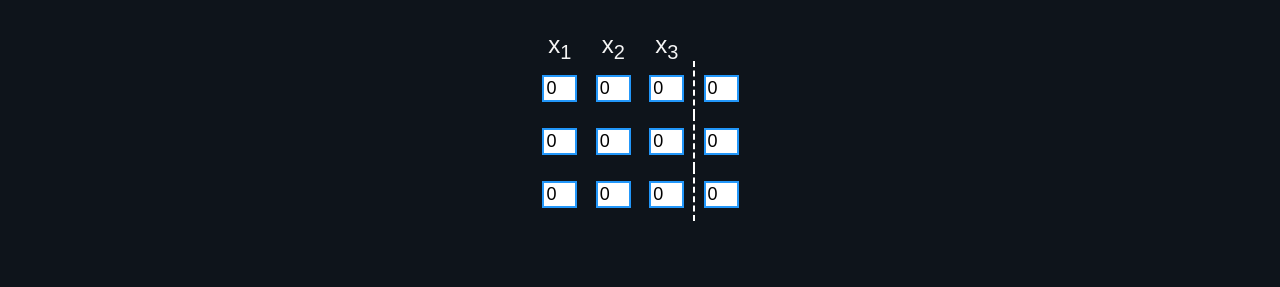
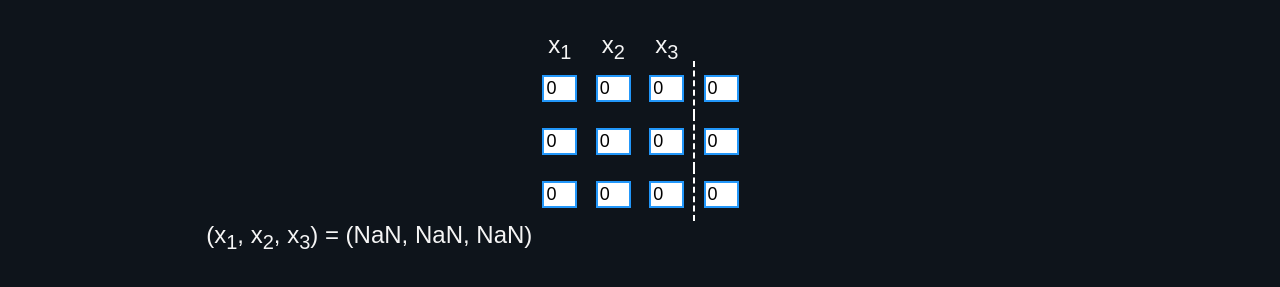
Before and after one commit to chazz-bunn/systems-solver-web, a plain HTML site: page index.html in a window 1280 px wide. Both pictures are taken after a click on the button "Solve". Shown: the part 299-586 px from the top of the page. Drawn offline with Linux system fonts and the light colour scheme.

Commit message:
Mostly Functioning

```diff
--- a/index.html
+++ b/index.html
@@ -31,11 +31,11 @@
                </div>
           </div>
           <div class="grid-container" id="grid-container">
-               <div class="grid" id="grid">
-
-               </div>
+               <div class="grid" id="grid"></div>
           </div>
-          <div class="answer-row" id="answer-row"></div>
+          <div class="answer-row" id="answer-row">
+               <div class="answer-row-middle" id="answer-row-middle"></div>
+          </div>
           <div class="left-sidebar"></div>
           <div class="right-sidebar"></div>
           <div class="footer"></div>
--- a/script.js
+++ b/script.js
@@ -2,7 +2,9 @@ document.addEventListener("DOMContentLoaded", () => {
     let n = document.getElementById("number-of-equations");
     let grid = document.getElementById("grid");
     let solveButton = document.getElementById("solve-button")
+    let answerRow = document.getElementById("answer-row-middle");
     let startFlag = true;
+    let ansRow = "";
 
     const cells = [];
     let size = 0;
@@ -32,9 +34,15 @@ document.addEventListener("DOMContentLoaded", () => {
         grid.style.gridTemplateRows = "repeat(" + String(size) + ", 1fr)";
         grid.style.gridTemplateColumns= "repeat(" + String(size+1) + ", 1fr)";
 
+        ansRow = "(";
+
         cells.length = 0;
         for(let i = 1; i <= size; i++) {
             const row = [];
+            ansRow += "x<sub>" + String(i) + "</sub>";
+            if(i < size) {
+                ansRow += ", ";
+            }
             for(let j = 1; j <= size + 1; j++) {
                 let cell = document.createElement("div");
                 cell.classList.add("cell");
@@ -62,6 +70,7 @@ document.addEventListener("DOMContentLoaded", () => {
             }
             cells.push(row);
         }
+        ansRow += ") =";
     }
 
     function clearElementChildren(el) {
@@ -94,7 +103,23 @@ document.addEventListener("DOMContentLoaded", () => {
             }
         }
 
-        console.log(matrix);
+        for(let i = size - 1; i >= 0; i--){
+            for(let j = size - 1; j > i; j--){
+                matrix[i][size] -= matrix[i][j]*matrix[j][size];
+                matrix[i][j] = 0;
+            }
+            matrix[i][size] /= matrix[i][i];
+            matrix[i][i] = 1;
+        }
+        let ans = " ("
+        for(let i = 0; i < size; i++){
+            ans += String(matrix[i][size]);
+            if(i < size-1) {
+                ans += ", ";
+            }
+        }
+        ans += ")";
+        answerRow.innerHTML = ansRow + ans;
     }
 
     function buildMatrix(mat) {
--- a/styles.css
+++ b/styles.css
@@ -115,4 +115,12 @@ a:hover, a:active {
         position: relative;
         display: grid;
         /*outline: solid white;*/
+}
+
+.answer-row {
+    display: grid;
+    grid-template-columns: 1fr min(65ch, 100%) 1fr;
     }
+    .answer-row-middle {
+        grid-column: 2;
+    }
```
